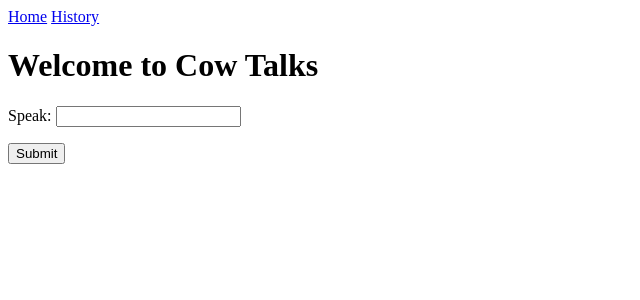
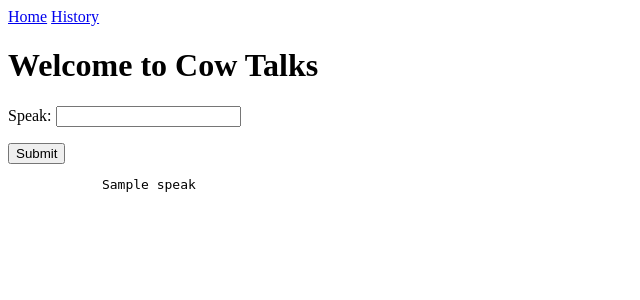
Before and after one commit to Ljohns635/cowsay, a Django app: template templates/index.html in a window 1280 px wide. Shown: the top 300 px of the page, without its empty margins (0-640 px from the left). Run offline with Django 3.2, Linux system fonts and the light colour scheme; tables that the repository leaves empty hold one stand-in row (values such as "Sample post"); the template is opened without the code that fills it: values that come from a table or form of the project are taken from there, most other values are stand-ins (such as "Sample title", 1, 10 or a date in 2020).

Commit message:
got cow to show up on the page

```diff
--- a/templates/index.html
+++ b/templates/index.html
@@ -11,11 +11,17 @@
     <span><a href="/history">History</a></span>
 
     <h1>Welcome to Cow Talks</h1>
-
     <form method="POST">
         {% csrf_token %}
         {{ form.as_p }}
         <input type="submit" value="Submit" >
     </form>
+    {% if speak %}
+    <div>
+        <pre>
+            {{ speak }}
+        </pre>
+    </div>
+    {% endif %}
 </body>
 </html>
```
Also changed, not shown: cow_app/views.py (+7 -2 lines).
